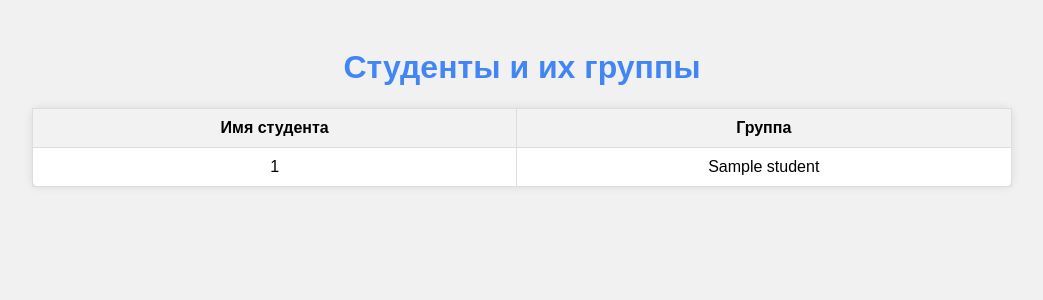
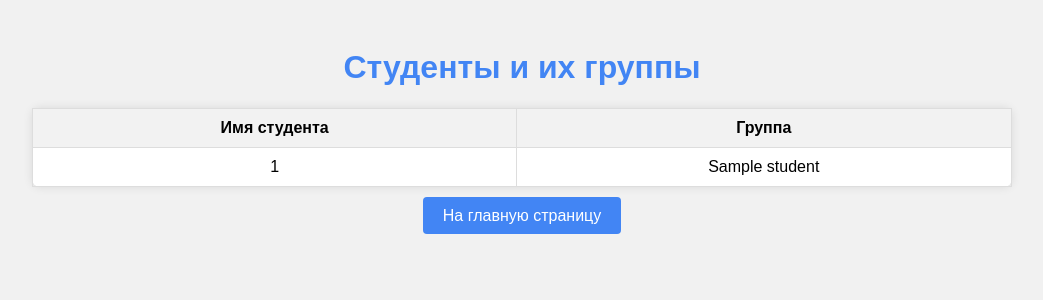
Before and after one commit to aman-or/table-of-student, a Flask app: template templates/students.html in a window 1280 px wide. Shown: the top 300 px of the page, without its empty margins (118-1161 px from the left). Run offline with Flask 3, Linux system fonts and the light colour scheme; the template is opened without the code that fills it: most values are stand-ins (such as "Sample title", 1, 10 or a date in 2020); some libraries are stand-ins or nearby versions.

Commit message:
добавлена кнопка назад

```diff
--- a/templates/students.html
+++ b/templates/students.html
@@ -35,6 +35,27 @@
             background-color: #f2f2f2;
             font-weight: bold;
         }
+
+        .button-container {
+            text-align: center;
+            margin: 20px;
+        }
+
+        .button {
+            background-color: #4285f4;
+            color: white;
+            padding: 10px 20px;
+            border: none;
+            border-radius: 4px;
+            cursor: pointer;
+            font-size: 16px;
+            text-decoration: none;
+        }
+
+        .button:hover {
+            background-color: #357ae8;
+        }
+
     </style>
 </head>
 <body>
@@ -55,5 +76,8 @@
             {% endfor %}
         </tbody>
     </table>
+    <div class="button-container">
+        <a href="/" class="button">На главную страницу</a>
+    </div>
 </body>
 </html>
```
Also changed, not shown: 1 other file.
